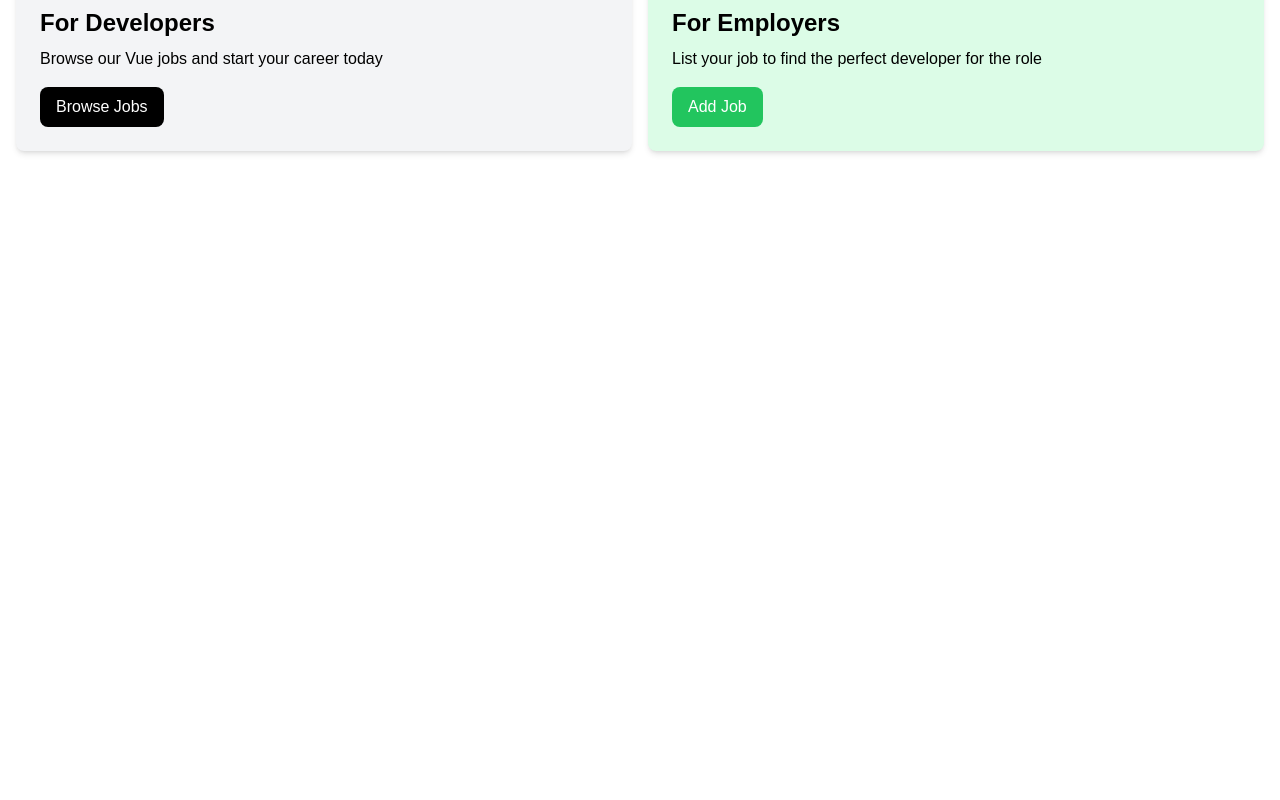
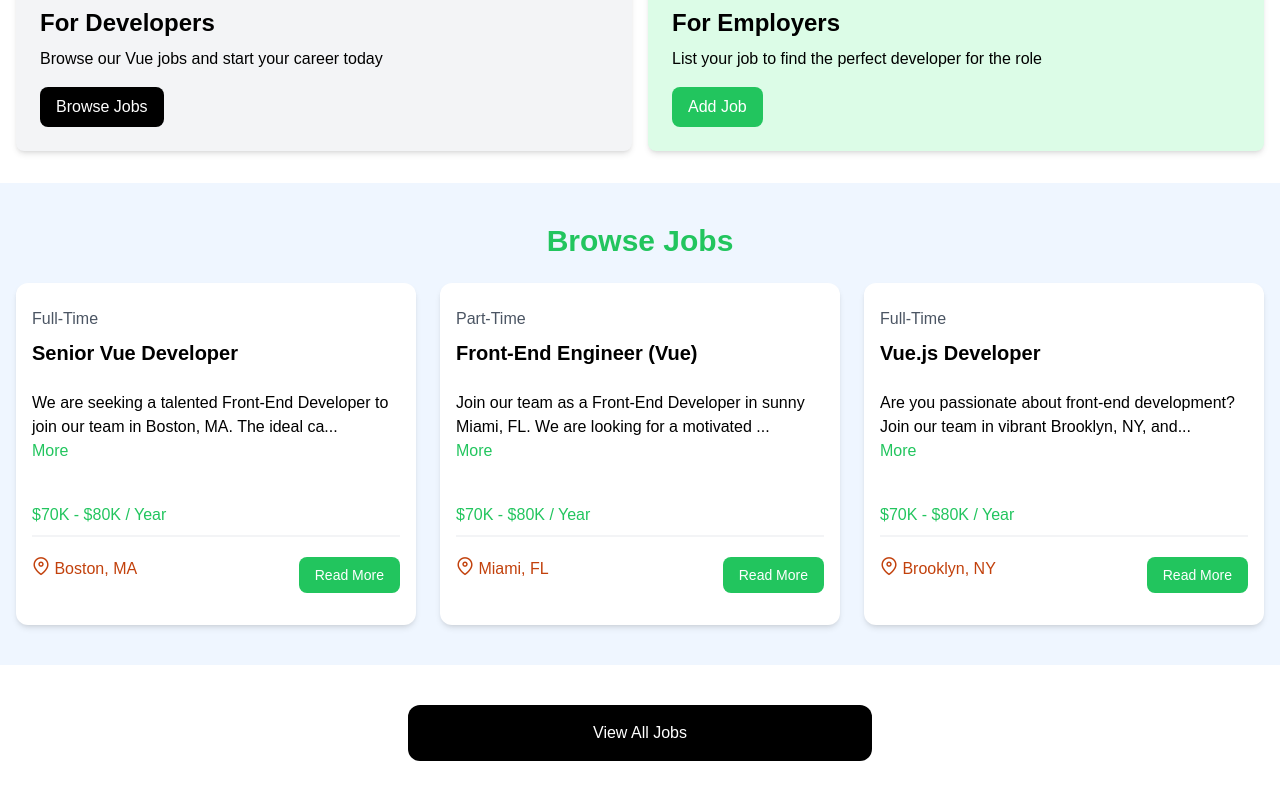
Before and after one commit to DOFFY-77/Vue-Project, a Vue app in the folder Vue-BG/: page / in a window 1280 px wide. Shown: the part 426-1226 px from the top of the page. Before the commit the page ends 800 px from the top, so only its background shows below. Built offline with nearby package versions, Linux system fonts and the light colour scheme.

Commit message:
Creating Job lesting component with its functionalities

```diff
--- a/Vue-BG/index.html
+++ b/Vue-BG/index.html
@@ -8,6 +8,6 @@
   </head>
   <body>
     <div id="app"></div>
-    <script type="module" src="/src/main.js"></script>
+    <script type="module" src="./src/main.js"></script>
   </body>
 </html>
--- a/Vue-BG/package.json
+++ b/Vue-BG/package.json
@@ -10,6 +10,7 @@
     "lint": "eslint . --fix"
   },
   "dependencies": {
+    "primeicons": "^7.0.0",
     "vue": "^3.5.12"
   },
   "devDependencies": {
--- a/Vue-BG/src/App.vue
+++ b/Vue-BG/src/App.vue
@@ -2,10 +2,12 @@
   import NavBar from "@/components/NavBar.vue";
   import Hero from "@/components/Hero.vue";
   import HomeCard from "@/components/HomeCard.vue";
+  import JobLestings from "@/components/JobLestings.vue";
 </script>
 
 <template>
   <NavBar/>
   <Hero title="Test title props"/>
   <HomeCard/>
+  <JobLestings :limit="3" :showButton="true"/>
 </template>
--- /dev/null
+++ b/Vue-BG/src/Jobs.json
@@ -0,0 +1,86 @@
+[
+    {
+      "id": 1,
+      "title": "Senior Vue Developer",
+      "type": "Full-Time",
+      "description": "We are seeking a talented Front-End Developer to join our team in Boston, MA. The ideal candidate will have strong skills in HTML, CSS, and JavaScript, with experience working with modern JavaScript frameworks such as Vue or Angular.",
+      "location": "Boston, MA",
+      "salary": "$70K - $80K",
+      "company": {
+        "name": "NewTek Solutions",
+        "description": "NewTek Solutions is a leading technology company specializing in web development and digital solutions. We pride ourselves on delivering high-quality products and services to our clients while fostering a collaborative and innovative work environment.",
+        "contactEmail": "contact@teksolutions.com",
+        "contactPhone": "555-555-5555"
+      }
+    },
+    {
+      "id": 2,
+      "title": "Front-End Engineer (Vue)",
+      "type": "Part-Time",
+      "description": "Join our team as a Front-End Developer in sunny Miami, FL. We are looking for a motivated individual with a passion for crafting beautiful and responsive web applications. Experience with UI/UX design principles and a strong attention to detail are highly desirable.",
+      "location": "Miami, FL",
+      "salary": "$70K - $80K",
+      "company": {
+        "name": "Veneer Solutions",
+        "description": "Veneer Solutions is a creative agency specializing in digital design and development. Our team is dedicated to pushing the boundaries of creativity and innovation to deliver exceptional results for our clients.",
+        "contactEmail": "contact@loremipsum.com",
+        "contactPhone": "555-555-5555"
+      }
+    },
+    {
+      "id": 3,
+      "title": "Vue.js Developer",
+      "type": "Full-Time",
+      "description": "Are you passionate about front-end development? Join our team in vibrant Brooklyn, NY, and work on exciting projects that make a difference. We offer competitive compensation and a collaborative work environment where your ideas are valued.",
+      "location": "Brooklyn, NY",
+      "salary": "$70K - $80K",
+      "company": {
+        "name": "Dolor Cloud",
+        "description": "Dolor Cloud is a leading technology company specializing in digital solutions for businesses of all sizes. With a focus on innovation and customer satisfaction, we are committed to delivering cutting-edge products and services.",
+        "contactEmail": "contact@dolorsitamet.com",
+        "contactPhone": "555-555-5555"
+      }
+    },
+    {
+      "id": 4,
+      "title": "Vue Front-End Developer",
+      "type": "Part-Time",
+      "description": "Join our team as a Part-Time Front-End Developer in beautiful Pheonix, AZ. We are looking for a self-motivated individual with a passion for creating engaging user experiences. This position offers flexible hours and the opportunity to work remotely.",
+      "location": "Pheonix, AZ",
+      "salary": "$60K - $70K",
+      "company": {
+        "name": "Alpha Elite",
+        "description": "Alpha Elite is a dynamic startup specializing in digital marketing and web development. We are committed to fostering a diverse and inclusive workplace where creativity and innovation thrive.",
+        "contactEmail": "contact@adipisicingelit.com",
+        "contactPhone": "555-555-5555"
+      }
+    },
+    {
+      "id": 5,
+      "title": "Full Stack Vue Developer",
+      "type": "Full-Time",
+      "description": "Exciting opportunity for a Full-Time Front-End Developer in bustling Atlanta, GA. We are seeking a talented individual with a passion for building elegant and scalable web applications. Join our team and make an impact!",
+      "location": "Atlanta, GA",
+      "salary": "$90K - $100K",
+      "company": {
+        "name": "Browning Technologies",
+        "description": "Browning Technologies is a rapidly growing technology company specializing in e-commerce solutions. We offer a dynamic and collaborative work environment where employees are encouraged to think creatively and innovate.",
+        "contactEmail": "contact@consecteturadipisicing.com",
+        "contactPhone": "555-555-5555"
+      }
+    },
+    {
+      "id": 6,
+      "title": "Vue Native Developer",
+      "type": "Full-Time",
+      "description": "Join our team as a Front-End Developer in beautiful Portland, OR. We are looking for a skilled and enthusiastic individual to help us create innovative web solutions. Competitive salary and great benefits package available.",
+      "location": "Portland, OR",
+      "salary": "$100K - $110K",
+      "company": {
+        "name": "Port Solutions INC",
+        "description": "Port Solutions is a leading technology company specializing in software development and digital marketing. We are committed to providing our clients with cutting-edge solutions and our employees with a supportive and rewarding work environment.",
+        "contactEmail": "contact@ipsumlorem.com",
+        "contactPhone": "555-555-5555"
+      }
+    }
+  ]
--- /dev/null
+++ b/Vue-BG/src/components/JobLesting.vue
@@ -0,0 +1,53 @@
+<script setup>
+import {defineProps , ref, computed} from 'vue';
+const props = defineProps({
+    job: Object
+})
+
+const showFullDescription = ref(false);
+
+const toggleDescription = () => {
+  showFullDescription.value = !showFullDescription.value;
+};
+
+const truncatedDescription = computed(() => {
+ let description = props.job.description;
+ if (!showFullDescription.value) {
+   description = description.substring(0, 90) + '...';
+ }
+ return description
+});
+
+</script>
+
+<template>
+<div class="bg-white rounded-xl shadow-md relative">
+    <div class="p-4">
+        <div class="mb-6">
+            <div class="text-gray-600 my-2">{{ job.type }}</div>
+            <h3 class="text-xl font-bold">{{ job.title }}</h3>
+        </div>
+
+        <div class="mb-5">
+            <div >{{ truncatedDescription }}</div>
+            <button class="text-green-500 hover:text-green-600 mb-5" @click="toggleDescription">
+              {{ showFullDescription ? 'Less' : 'More' }}
+            </button>
+        </div>
+
+        <h3 class="text-green-500 mb-2">{{ job.salary }} / Year</h3>
+
+        <div class="border border-gray-100 mb-5"></div>
+
+        <div class="flex flex-col lg:flex-row justify-between mb-4">
+            <div class="text-orange-700 mb-3">
+                <i class="pi pi-map-marker text-lg"></i>
+                {{ job.location }}
+            </div>
+            <a :href="'/jobs/' + job.id" class="h-[36px] bg-green-500 hover:bg-green-600 text-white px-4 py-2 rounded-lg text-center text-sm">
+                Read More
+            </a>
+        </div>
+    </div>
+</div>
+</template>
--- /dev/null
+++ b/Vue-BG/src/components/JobLestings.vue
@@ -0,0 +1,35 @@
+<script setup>
+import JobLesting from './JobLesting.vue';
+import { ref, defineProps } from "vue";
+import jobData from "@/Jobs.json";
+
+defineProps({
+  limit: Number,
+  showButton :{
+      type : Boolean,
+      default : false
+  }
+});
+const jobs = ref(jobData);
+</script>
+
+<template>
+<section  class="px-4 py-10 bg-blue-50">
+    <div class="container-xl lg:container m-auto">
+        <h2 class="text-3xl font-bold text-green-500 mb-6 text-center">
+            Browse Jobs
+        </h2>
+        <div class="grid grid-cols-1 md:grid-cols-3 gap-6">
+            <JobLesting v-for="job in jobs.slice(0, limit || jobs.length) " :key="job.id" :job="job"/>
+        </div>
+    </div>
+</section>
+
+<section v-if=" showButton " class="m-auto max-w-lg my-10 px-6">
+      <a
+        :href="'/jobs'"
+        class="block bg-black text-white text-center py-4 px-6 rounded-xl hover:bg-gray-700"
+        >View All Jobs</a
+      >
+    </section>
+</template>
--- a/Vue-BG/src/components/NavBar.vue
+++ b/Vue-BG/src/components/NavBar.vue
@@ -11,8 +11,6 @@ import logo  from "@/assets/img/logo.png";
             <!-- Logo -->
             <a class="flex flex-shrink-0 items-center mr-4" href="index.html">
               <img class="h-10 w-auto" :src="logo" alt="Vue Jobs" />
-
-
             </a>
             <div class="md:ml-auto">
               <div class="flex space-x-2">
--- a/Vue-BG/src/main.js
+++ b/Vue-BG/src/main.js
@@ -1,4 +1,5 @@
 import './assets/main.css'
+import 'primeicons/primeicons.css'
 
 import { createApp } from 'vue'
 import App from './App.vue'
```
Also changed, not shown: 1 other file (tests, documents, lock files or other folders).
